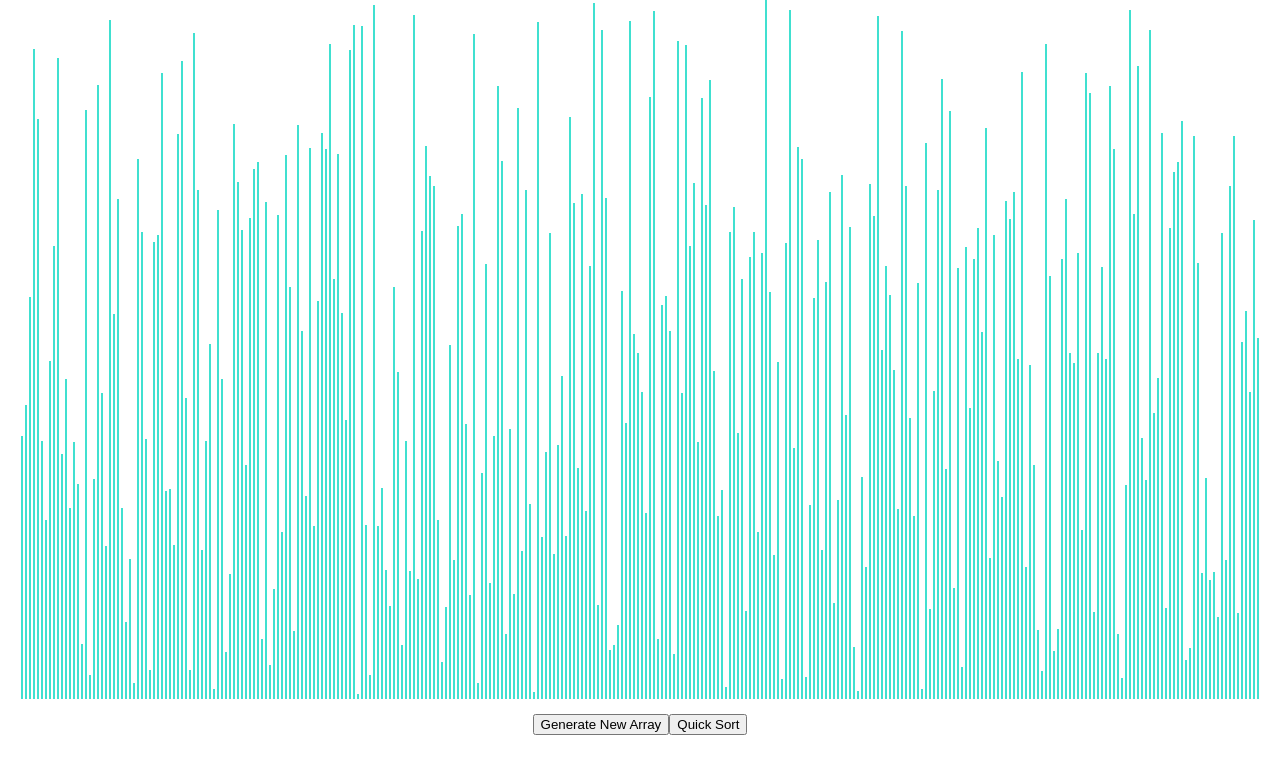
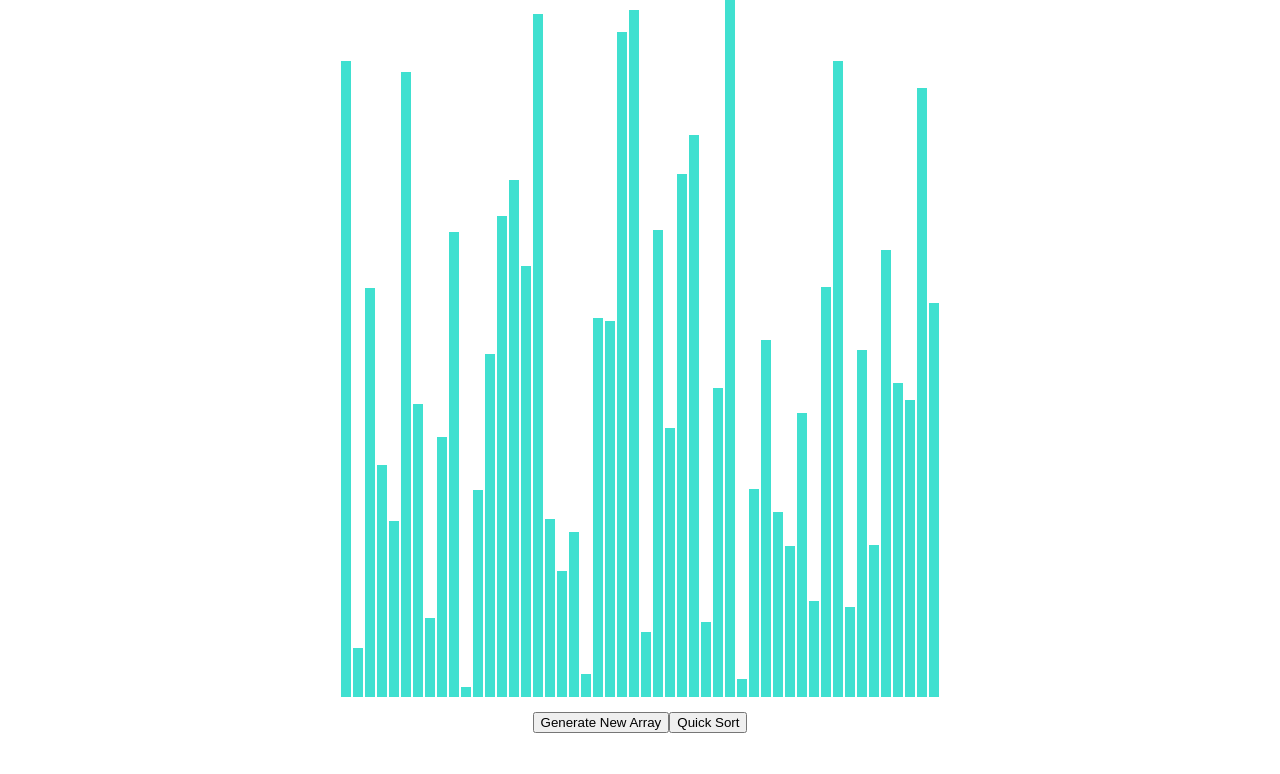
Before and after one commit to tran-tuong/visualize-sort-algorithm, a React (Create React App) app: page / in a window 1280 px wide. Shown: the top 774 px of the page. Built offline with nearby package versions, Linux system fonts and the light colour scheme.

Commit message:
update-length-array

```diff
--- a/src/SortingVisualizer/SortingVisualizer.css
+++ b/src/SortingVisualizer/SortingVisualizer.css
@@ -8,7 +8,7 @@
 }
 
 .array-bar {
-  width: 2px;
+  width: 10px;
   background-color: turquoise;
   display: inline-block;
   margin: 0 1px;
--- a/src/SortingVisualizer/SortingVisualizer.jsx
+++ b/src/SortingVisualizer/SortingVisualizer.jsx
@@ -3,10 +3,10 @@ import { getQuickSortAnimations } from "../sortingAlgorithms/sortingAlgorithms.j
 import "./SortingVisualizer.css";
 
 //Speed of the animations.
-const ANIMATION_SPEED_MS = 1;
+const ANIMATION_SPEED_MS = 15;
 
 //The number of bars (value) in the array.
-const NUMBER_OF_ARRAY_BARS = 310;
+const NUMBER_OF_ARRAY_BARS = 50;
 
 //Main color of the array bars.
 const PRIMARY_COLOR = "turquoise";
```
